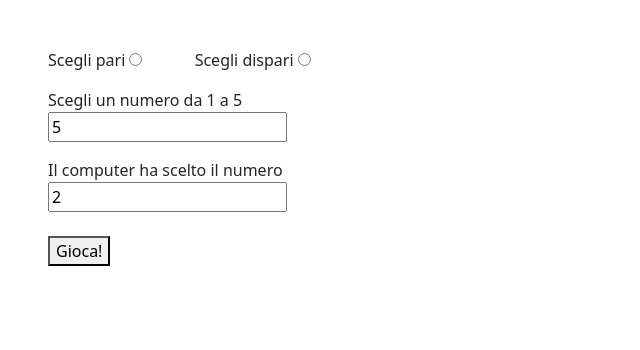
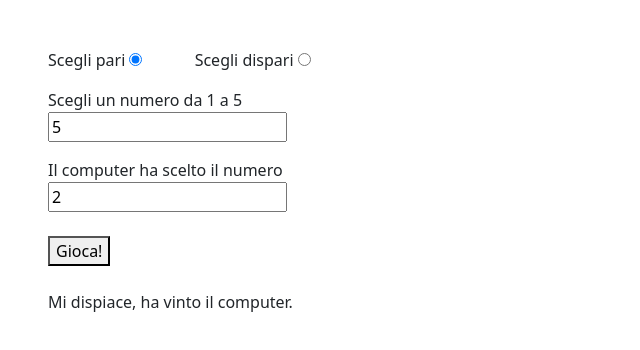
Before and after one commit to AndreaMinelli/js-paliedispari, a plain HTML site: page js_pariedispari/index.html in a window 1280 px wide. Both pictures are taken after typing "5", "5" into the empty fields and a click on the button "Gioca!". Shown: the whole page, without its empty margins (0-640 px from the left). Drawn offline with nearby package versions, Linux system fonts and the light colour scheme.

Commit message:
Completato ciclo e stampato il risultato

```diff
--- a/js_pariedispari/index.html
+++ b/js_pariedispari/index.html
@@ -16,8 +16,8 @@
     <script defer src="script.js"></script>
   </head>
   <body>
-    <main>
-      <form id="form" class="p-5">
+    <main class="p-5">
+      <form id="form">
         <div class="mb-3">
           <label for="even">Scegli pari</label>
           <input
@@ -26,6 +26,7 @@
             id="even"
             value="even"
             class="me-5"
+            checked
           />
           <label for="odd"> Scegli dispari </label>
           <input type="radio" name="even-odd" id="odd" value="odd" />
@@ -42,7 +43,7 @@
         </div>
         <button class="mt-4">Gioca!</button>
       </form>
-      <div id="result"></div>
+      <div id="result" class="mt-4"></div>
     </main>
   </body>
 </html>
--- a/js_pariedispari/script.js
+++ b/js_pariedispari/script.js
@@ -57,6 +57,18 @@ form.addEventListener("submit", function (event) {
     return;
   } else {
     const radioValue = radioCheckedValue(userChoice);
-    aiNumber.value = getRandomNumber();
+    const aiNumberValue = getRandomNumber();
+    aiNumber.value = aiNumberValue;
+
+    const sum = aiNumberValue + userNumberValue;
+    let message = "Mi dispiace, ha vinto il computer.";
+    if (
+      (isEven(sum) && radioValue === "even") ||
+      (!isEven(sum) && radioValue === "odd")
+    ) {
+      message = "Complimenti, HAI VINTO!";
+    }
+
+    result.innerText = message;
   }
 });
```
